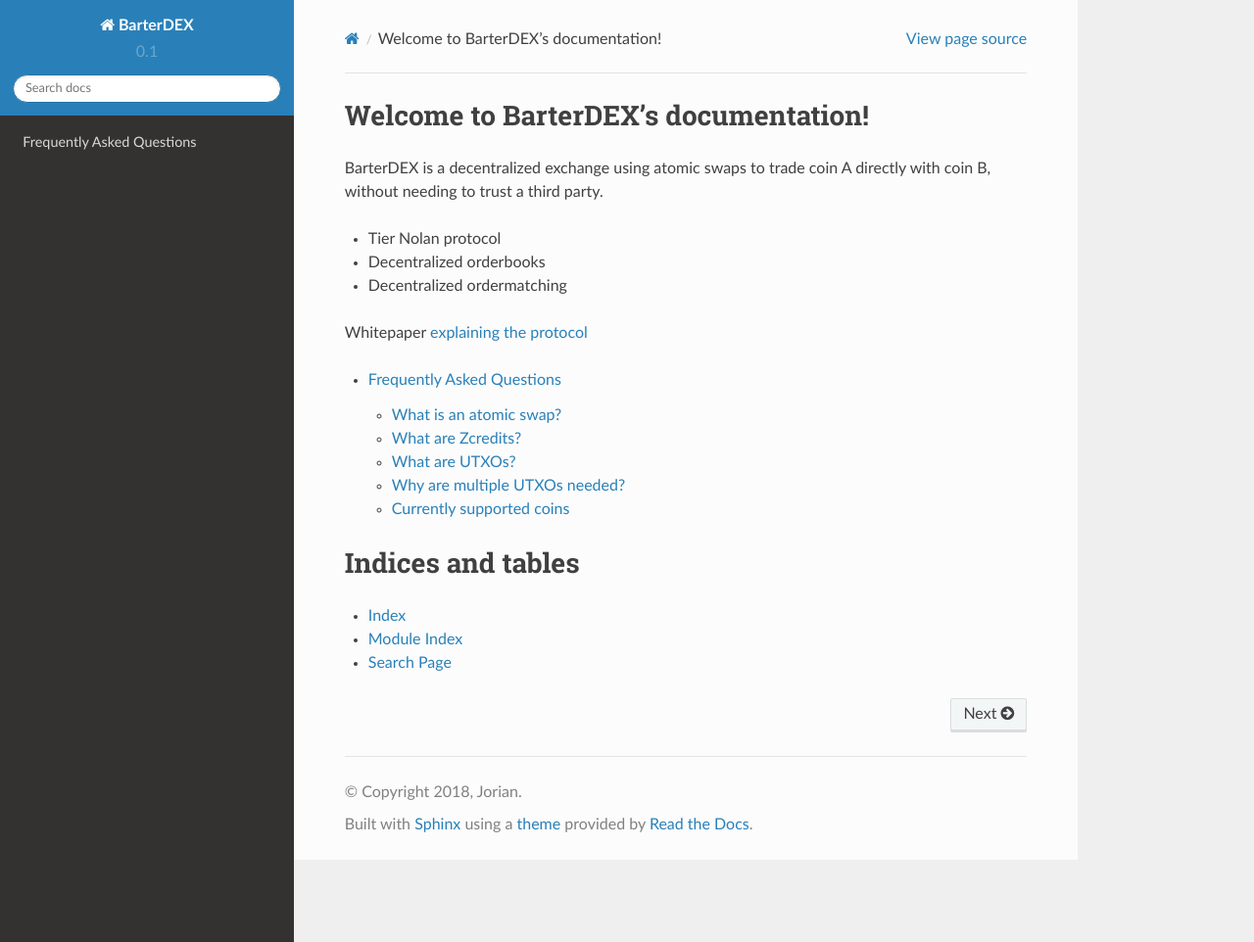
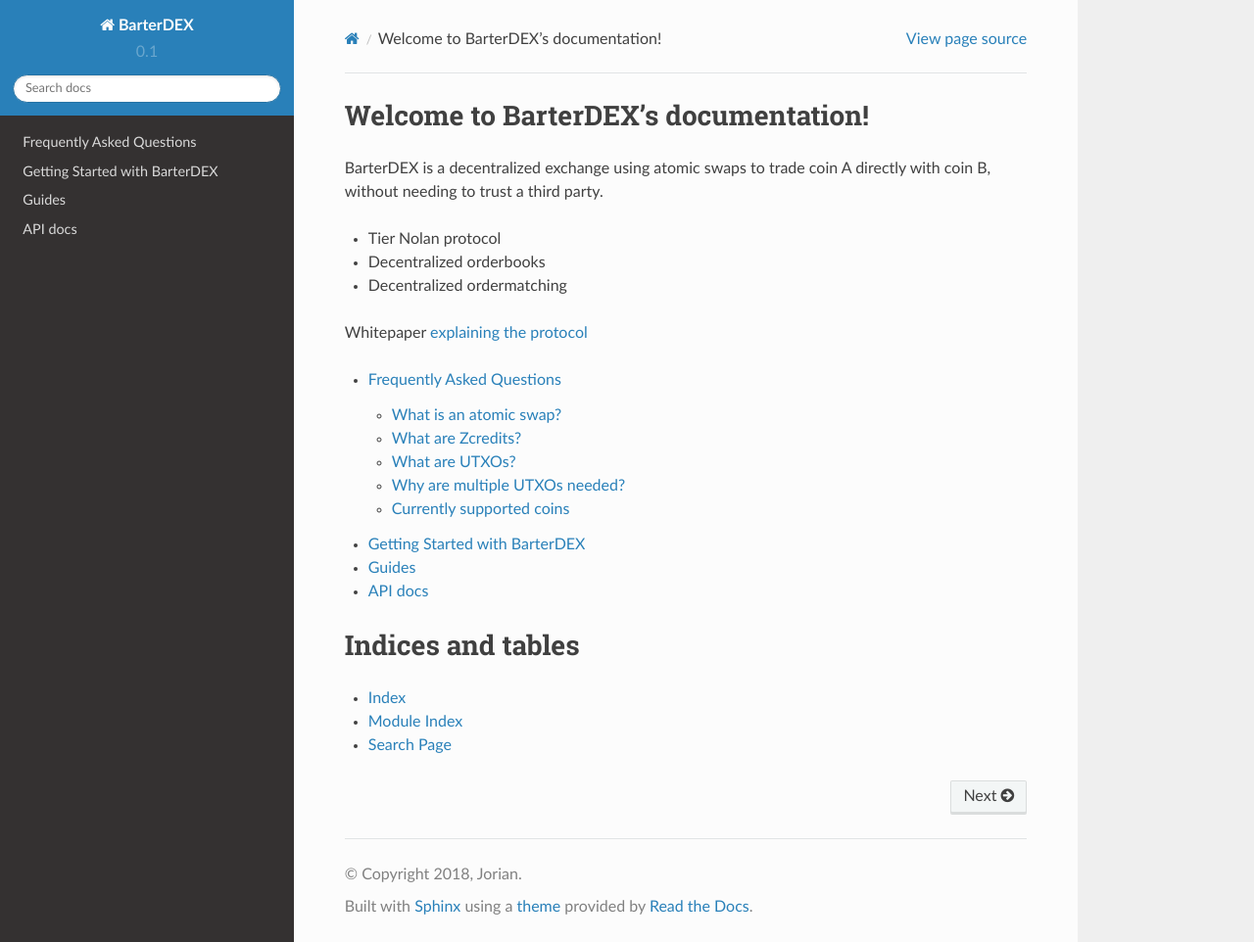
Before and after one commit to jorian/barterdexdocs, a Sphinx documentation site: the page built from docs/source/index.rst, in a window 1280 px wide and 962 px high. Shown: the whole window at 98% size. Built offline with Sphinx 7.4.7 and the Read the Docs theme 2.0.0, drawn with Linux system fonts in a browser that asks for light colours.

Commit message:
extra pages

```diff
--- /dev/null
+++ b/docs/source/api.rst
@@ -0,0 +1,4 @@
+API docs
+========
+
+This will list all API commands available in BarterDEX
--- /dev/null
+++ b/docs/source/getting_started.rst
@@ -0,0 +1,2 @@
+Getting Started with BarterDEX
+==============================
--- /dev/null
+++ b/docs/source/guides.rst
@@ -0,0 +1,2 @@
+Guides
+======
--- a/docs/source/index.rst
+++ b/docs/source/index.rst
@@ -20,6 +20,9 @@
    :maxdepth: 2
 
    faq
+   getting_started
+   guides
+   api
 
 Indices and tables
 ==================
```
